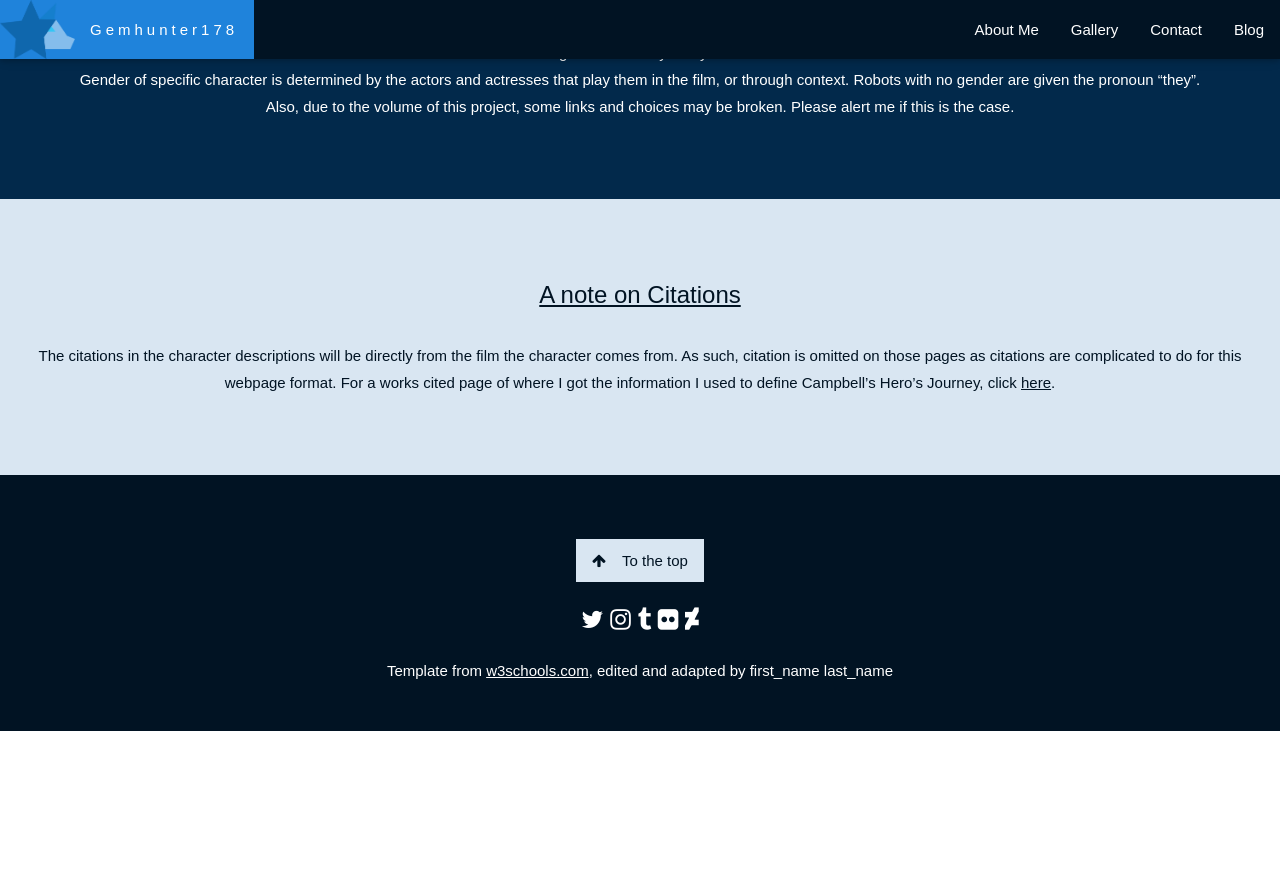
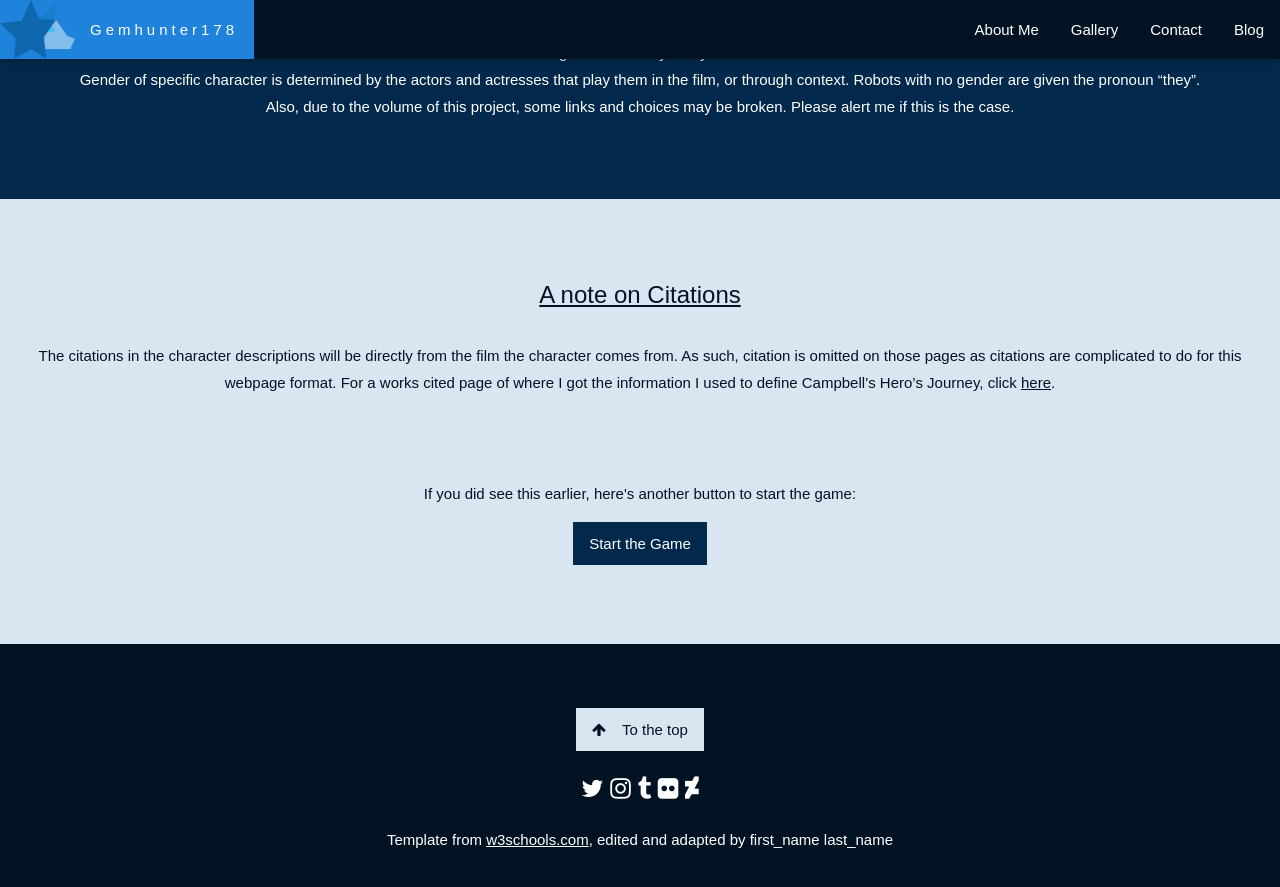
Before and after one commit to gemhunter178/gemhunter178.github.io, a Jekyll site: the page schoolprojects/PHIL1667/intro.html, which Jekyll copies as it is, in a window 1280 px wide and 900 px high, scrolled down 1864 px. Shown: the top 887 px of the window. Built offline with Jekyll 4.4.1, drawn with Linux system fonts in a browser that asks for light colours; some web fonts are replaced; before the commit the page ends 2595 px from its top, so only the background shows below that.

Commit message:
Update intro.html

```diff
--- a/schoolprojects/PHIL1667/intro.html
+++ b/schoolprojects/PHIL1667/intro.html
@@ -179,6 +179,10 @@ Also, due to the volume of this project, some links and choices may be broken. P
 			<div class="w3-full">
 
 				<p>The citations in the character descriptions will be directly from the film the character comes from. As such, citation is omitted on those pages as citations are complicated to do for this webpage format. For a works cited page of where I got the information I used to define Campbell’s Hero’s Journey, click <a href="https://docs.google.com/document/d/1Jtogf-53nwaeHpli14e3A9lkC_LR1TQTpxsg62Ie9ZI/edit?usp=sharing">here</a>.</p>
+				<br><br>
+				<p>If you did see this earlier, here's another button to start the game:</p>
+
+      				<p><a href="start.html" class="w3-button pentagonite-darkish">Start the Game</a></p>
 
 			</div>
 
```
